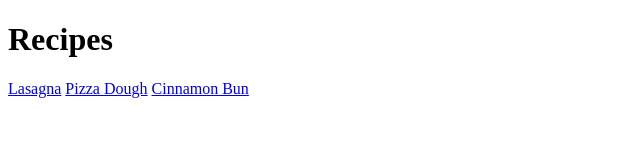
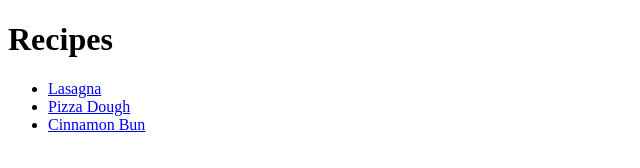
Before and after one commit to Ste4lth7722/odin-recipes, a plain HTML site: page index.html in a window 1280 px wide. Shown: the whole page, without its empty margins (0-640 px from the left). Drawn offline with Linux system fonts and the light colour scheme.

Commit message:
Change landing page to be bulleted list

```diff
--- a/index.html
+++ b/index.html
@@ -7,8 +7,10 @@
 </head>
 <body>
     <h1>Recipes</h1>
-    <a href="./recipes/lasagna.html">Lasagna</a>
-    <a href="./recipes/pizza-dough.html">Pizza Dough</a>
-    <a href="./recipes/cinnamon-bun.html">Cinnamon Bun</a>
+    <ul>
+        <li><a href="./recipes/lasagna.html">Lasagna</a></li>
+        <li><a href="./recipes/pizza-dough.html">Pizza Dough</a></li>
+        <li><a href="./recipes/cinnamon-bun.html">Cinnamon Bun</a></li>
+    </ul>
 </body>
 </html>
```
